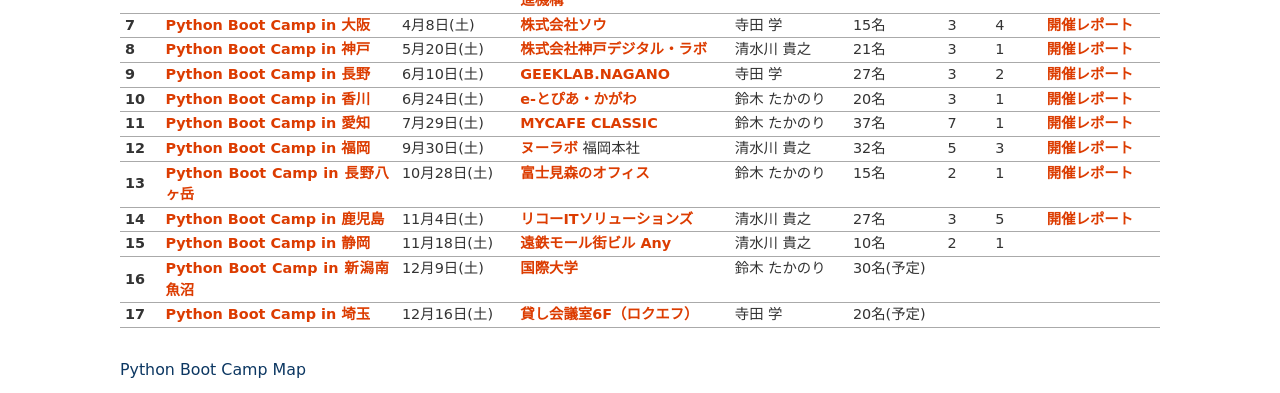
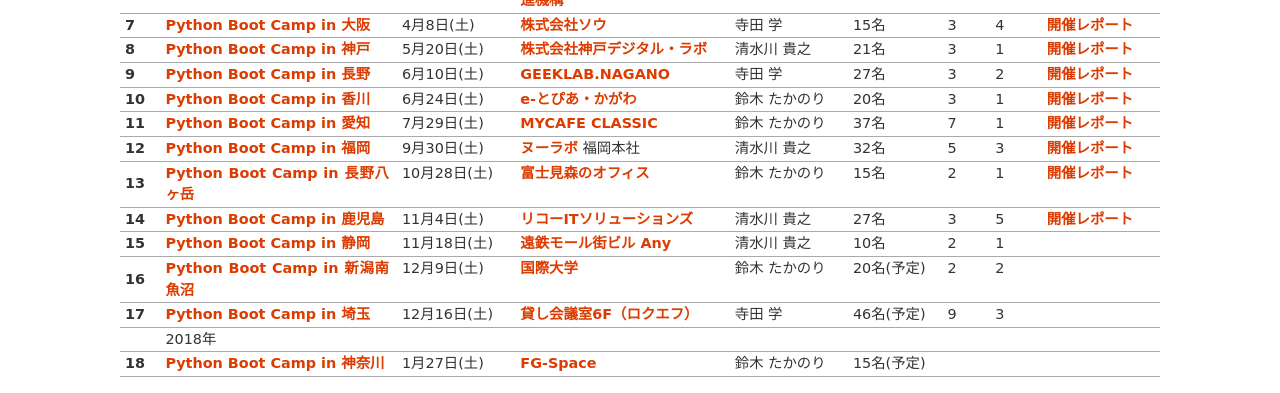
Before and after one commit to pyconjp/www.pycon.jp, a Sphinx documentation site: the page built from source/support/bootcamp.rst, in a window 1280 px wide and 900 px high, scrolled down 2020 px, cut to the strip 0-393 px from the top of the window. Built offline with Sphinx 7.4.7, drawn with Linux system fonts in a browser that asks for light colours.

Commit message:
add pycamp kanagawa

```diff
--- a/source/support/bootcamp.rst
+++ b/source/support/bootcamp.rst
@@ -251,16 +251,34 @@
      - 12月9日(土)
      - `国際大学 <https://www.iuj.ac.jp/jp/>`_
      - 鈴木 たかのり
-     - 30名(予定)
-     -
-     -
+     - 20名(予定)
+     - 2
+     - 2
      -
    * - 17
      - `Python Boot Camp in 埼玉 <https://pyconjp.connpass.com/event/69433/>`_
      - 12月16日(土)
      - `貸し会議室6F（ロクエフ） <https://office6f.com>`_
      - 寺田 学
-     - 20名(予定)
+     - 46名(予定)
+     - 9
+     - 3
+     -
+   * -
+     - 2018年
+     -
+     -
+     -
+     -
+     -
+     -
+     -
+   * - 18
+     - `Python Boot Camp in 神奈川 <https://pyconjp.connpass.com/event/71908/>`_
+     - 1月27日(土)
+     - `FG-Space <https://www.fg-space.com/>`_
+     - 鈴木 たかのり
+     - 15名(予定)
      -
      -
      -
```
